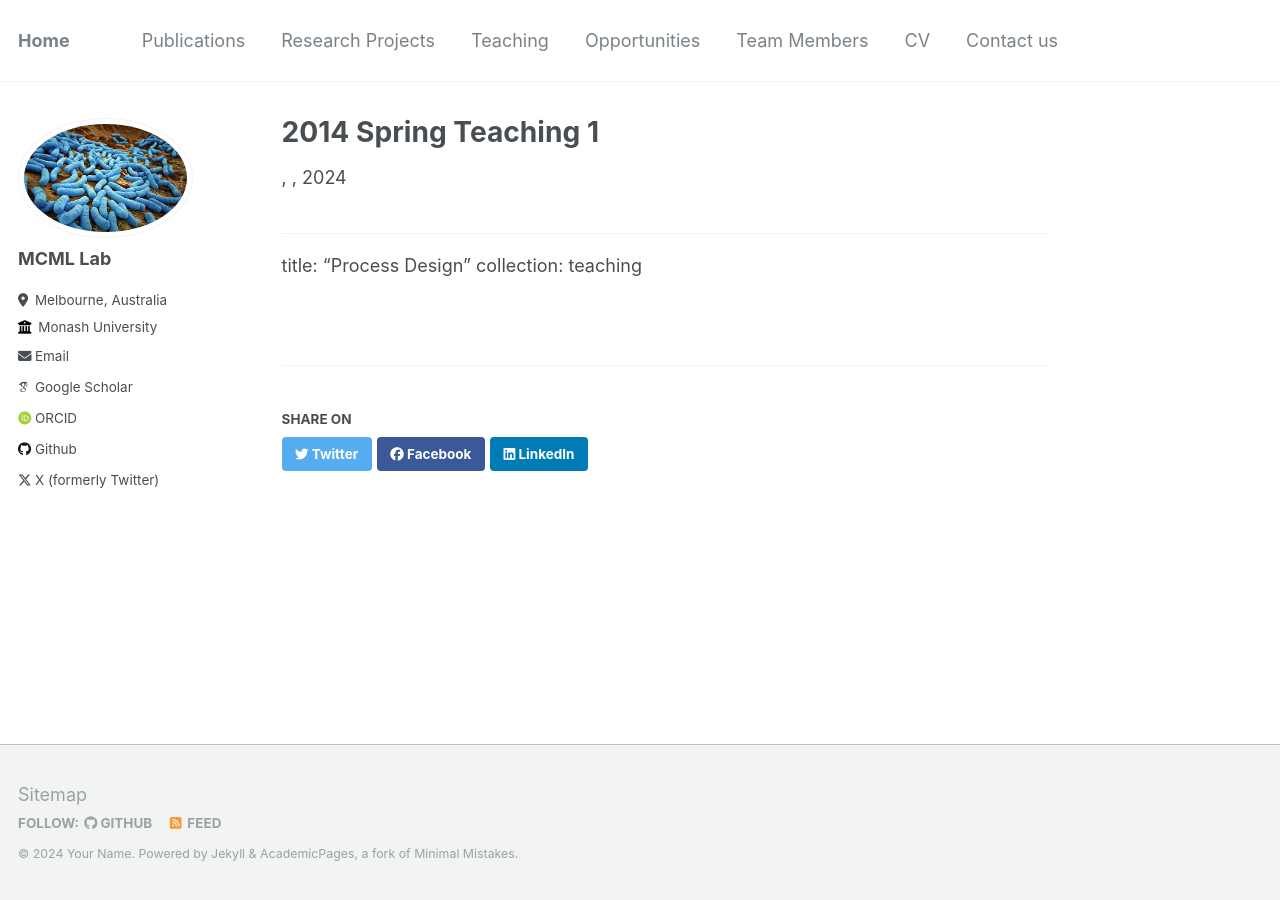
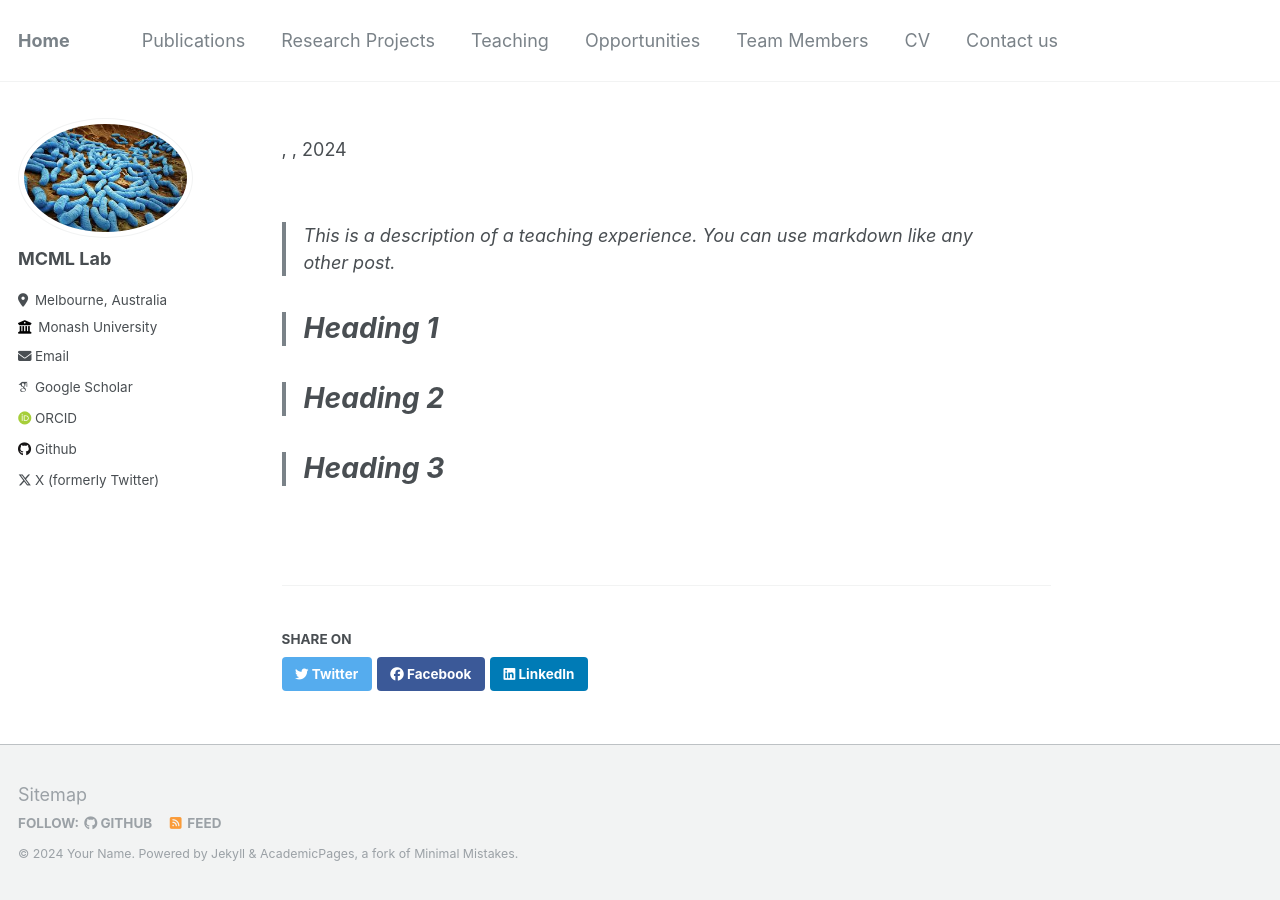
Before and after one commit to AminValiei/valieilab, a Jekyll site: the page built from _teaching/2014-spring-teaching-1.md, in a window 1280 px wide. Built offline with Jekyll 4.4.1, drawn with Linux system fonts in a browser that asks for light colours; some web fonts are replaced.

Commit message:
Update 2014-spring-teaching-1.md

```diff
--- a/_teaching/2014-spring-teaching-1.md
+++ b/_teaching/2014-spring-teaching-1.md
@@ -1,3 +1,20 @@
 ---
 title: "Process Design"
 collection: teaching
+type: "Undergraduate course"
+> permalink: /teaching/2014-spring-teaching-1
+> venue: "University 1, Department"
+> date: 2014-01-01
+> location: "City, Country"
+---
+
+> This is a description of a teaching experience. You can use markdown like any other post.
+
+> Heading 1
+> ======
+
+> Heading 2
+> ======
+
+> Heading 3
+> ======
```
